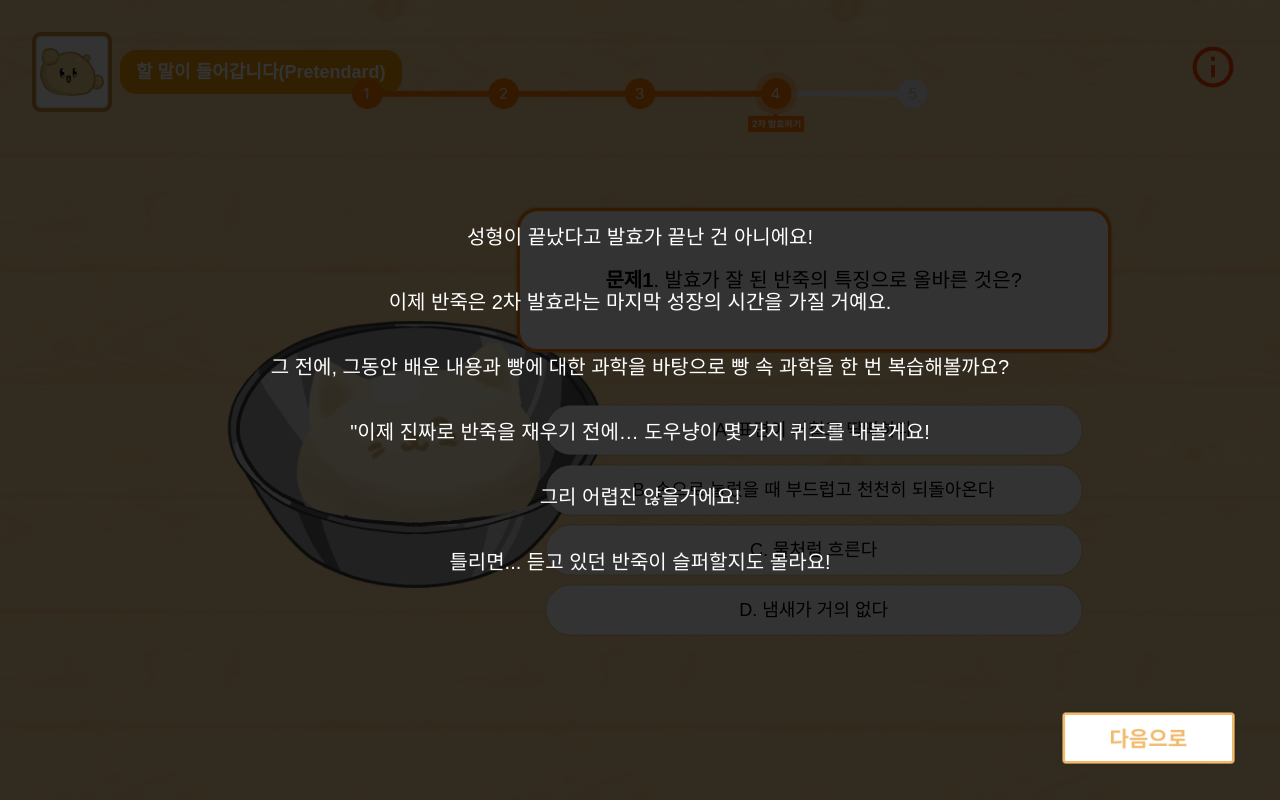
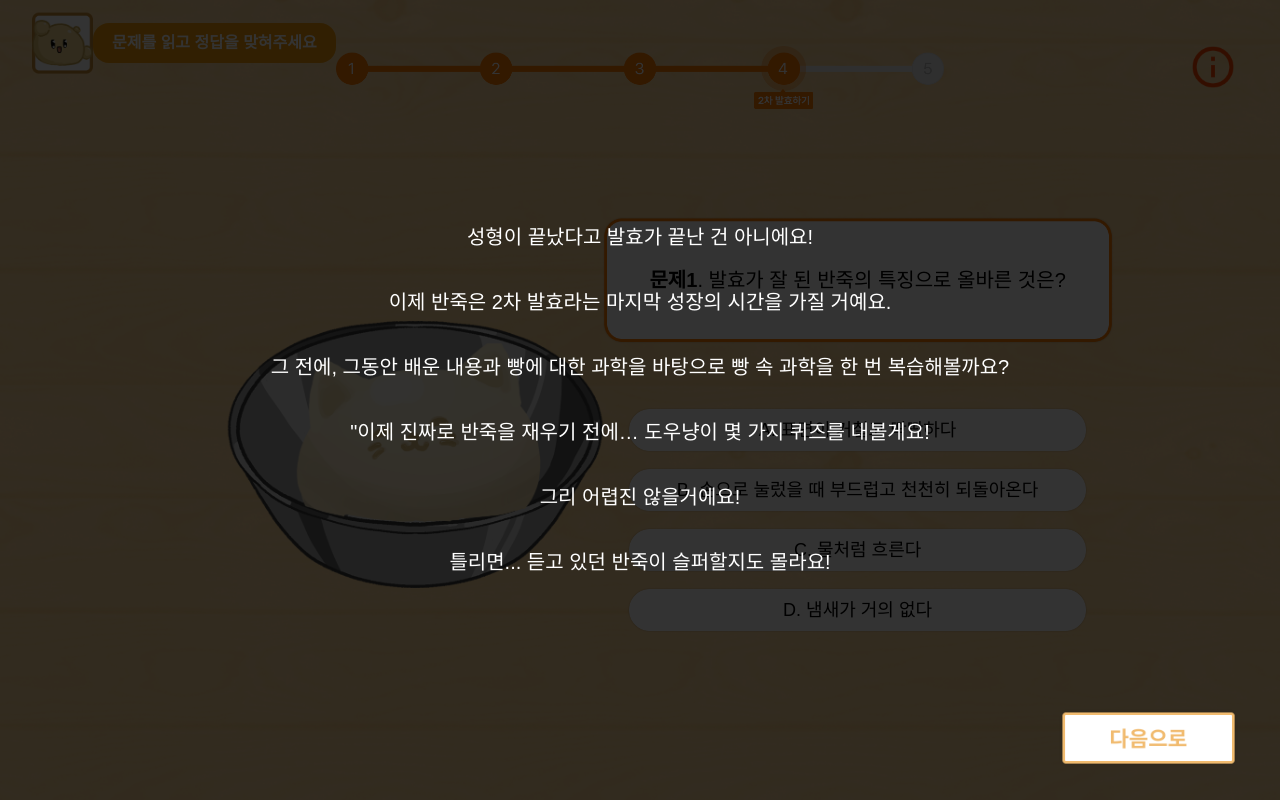
Before and after one commit to STDev-Science-Hackathon-16/Frontend, a React (Vite) app: page /secondary in a window 1280 px wide. Built offline with nearby package versions, Linux system fonts and the light colour scheme.

Commit message:
fix: 전반적인 UI 개선

```diff
--- a/src/pages/Baking.tsx
+++ b/src/pages/Baking.tsx
@@ -196,7 +196,6 @@ function Baking() {
 		};
 	}, [gameOver, gameWon, showTutorial]);
 
-
 	const handleClick = (clickedValue: number) => {
 		if (showTutorial || gameOver || gameWon || !randomRef.current) return;
 
@@ -306,21 +305,40 @@ function Baking() {
 				<>
 					{/* Top Bar */}
 					<div className="absolute top-8 left-8 right-8 flex justify-between items-start z-20">
-						{/* Character & Speech */}
 						<div className="flex items-center gap-2">
-							{/* ... character image ... */}
-							<img
-								src="/normalyeast.png"
-								alt="character"
-								className="w-16 h-12 z-10"
-							/>
+							<div className="relative w-16 h-16">
+								<img
+									src="/Rectangle1527.png"
+									alt="frame"
+									className="absolute top-0 left-0 w-full h-full z-0"
+								/>
+								{gameOver ? (
+									<img
+										src="/sorrowyeast.png"
+										alt="character"
+										className="absolute w-full h-full z-10"
+									/>
+								) : gameWon ? (
+									<img
+										src="/happyyeast.png"
+										alt="character"
+										className="absolute w-full h-full z-10"
+									/>
+								) : (
+									<img
+										src="/normalyeast.png"
+										alt="character"
+										className="absolute w-full h-full z-10"
+									/>
+								)}
+							</div>
+
 							<div className="bg-amber-500 px-4 py-2 rounded-2xl font-bold text-white text-lg whitespace-nowrap">
-								{/* Dynamic speech based on state? */}
 								{gameOver
-									? "이런! 실패했어..."
+									? "이런! 실패했어요..."
 									: gameWon
-										? "완벽해!"
-										: "잘 보고 눌러!"}
+										? "완벽해요!"
+										: "잘 보고 버튼을 눌러주세요!"}
 							</div>
 						</div>
 						{/* Progress Bar */}
@@ -340,7 +358,7 @@ function Baking() {
 					</div>
 
 					{/* Lifes */}
-					<div className="absolute top-[15%] left-[4.5%] transform -translate-y-1/2 z-10 flex gap-2 scale-90">
+					<div className="absolute bottom-[40%] left-[6%] transform -translate-y-1/2 z-10 flex gap-2 scale-90">
 						{" "}
 						{/* Adjusted position & scale */}
 						{Array.from({ length: 3 }, (_, i) => (
--- a/src/pages/PrimaryFermentation.tsx
+++ b/src/pages/PrimaryFermentation.tsx
@@ -226,7 +226,7 @@ function PrimaryFermentation() {
 					</div>
 				</div>
 				<div className="absolute top-[20%] left-[50%] transform -translate-x-1/2 rounded-md text-center text-sm z-30">
-					<img src="/progress1.png" alt="프로그레스 바" />
+					<img src="/progress2.png" alt="프로그레스 바" />
 				</div>
 				<button
 					type="button"
--- a/src/pages/SecondaryFermentation.tsx
+++ b/src/pages/SecondaryFermentation.tsx
@@ -11,6 +11,7 @@ function SecondaryFermentation() {
 	const [clickcount, setClickcount] = useState(0);
 	const token = useTokenStore((state) => state.token);
 	const gameId = useGameIdStore((state) => state.gameId);
+	const getMessage = ["문제를 읽고 정답을 맞혀주세요"];
 
 	const questions = [
 		{
@@ -148,23 +149,23 @@ function SecondaryFermentation() {
 			)}
 			<div className="absolute top-8 left-8 right-8 flex justify-between items-start z-20">
 				<div className="flex items-center gap-2">
-					<div className="relative w-20 h-20 flex-shrink-0">
+					<div>
 						<img
 							src="/Rectangle1527.png"
 							alt="frame"
-							className="absolute top-0 left-0 w-full h-full"
+							className="absolute top-[16%] left-[0%] w-[5%] transform -translate-y-1/2 z-30"
 						/>
 						<img
 							src="/normalyeast.png"
 							alt="character"
-							className="absolute top-1/2 left-1/2 transform -translate-x-1/2 -translate-y-1/2 w-16 h-12 z-10"
+							className="absolute top-[16%] left-[0%] w-[5%] transform -translate-y-1/2 z-30"
 						/>
 					</div>
-					<div className="bg-amber-500 px-4 py-2 rounded-2xl font-bold text-white text-lg whitespace-nowrap">
-						할 말이 들어갑니다(Pretendard)
+					<div className="bg-amber-500 px-4 py-2 rounded-2xl font-bold text-white absolute top-[16%] left-[5%] w-[20%] transform -translate-y-1/2 z-30 whitespace-nowrap">
+						{getMessage}
 					</div>
 				</div>
-				<div className="absolute top-8 left-1/2 transform -translate-x-1/2 px-4 py-2 rounded-md text-center text-sm z-30">
+				<div className="absolute top-[20%] left-[50%] transform -translate-x-1/2 rounded-md text-center text-sm z-30">
 					<img src="/progress4.png" alt="프로그레스 바" />
 				</div>
 				<button
@@ -183,7 +184,7 @@ function SecondaryFermentation() {
 				className="absolute top-[60%] left-[35%] transform -translate-x-1/2 -translate-y-1/2 w-1/3 md:w-1/4 z-0"
 			/>
 
-			<div className="absolute top-[35%] right-[13%] w-[600px] h-[auto] transform -translate-y-1/2">
+			<div className="absolute top-[35%] right-[13%] w-[40%] h-[auto] transform -translate-y-1/2">
 				<div className="relative w-full h-full">
 					<img
 						src="/question.png"
@@ -198,7 +199,7 @@ function SecondaryFermentation() {
 				</div>
 			</div>
 
-			<div className="absolute top-[65%] right-[13%] w-[600px] transform -translate-y-1/2 flex flex-col items-center">
+			<div className="absolute top-[65%] right-[13%] w-[40%] transform -translate-y-1/2 flex flex-col items-center">
 				{currentQuestion.answers.map((answer, index) => (
 					<button
 						key={`${currentQuestion.question}-${answer}`}
--- a/src/pages/Shaping.tsx
+++ b/src/pages/Shaping.tsx
@@ -128,7 +128,7 @@ function Shaping() {
 					</div>
 				</div>
 				<div className="absolute top-[20%] left-[50%] transform -translate-x-1/2 rounded-md text-center text-sm z-30">
-					<img src="/progress1.png" alt="프로그레스 바" />
+					<img src="/progress3.png" alt="프로그레스 바" />
 				</div>
 				<button
 					type="button"
```
